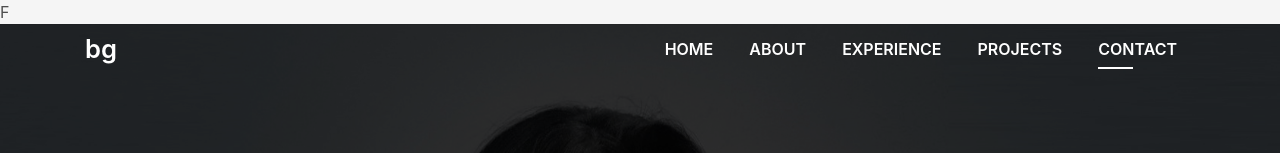
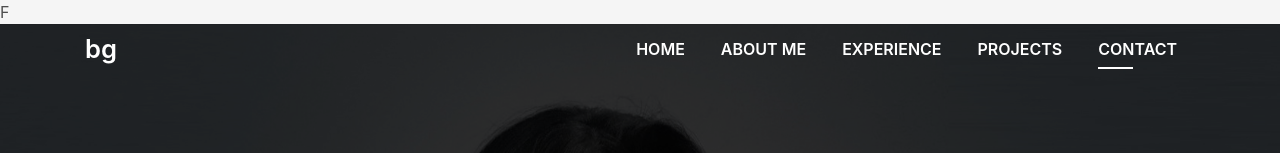
Before and after one commit to bhrunaligokhe/bhrunaligokhe.github.io, a plain HTML site: page index.html in a window 1280 px wide. Shown: the top 153 px of the page. Drawn offline with Linux system fonts and the light colour scheme; files whose address does not match are found by name.

Commit message:
Update index.html

```diff
--- a/index.html
+++ b/index.html
@@ -50,7 +50,7 @@ F
             <a class="nav-link js-scroll active" href="#home">Home</a>
           </li>
           <li class="nav-item">
-            <a class="nav-link js-scroll" href="#about">About</a>
+            <a class="nav-link js-scroll" href="#about me">About me</a>
           </li>
           <li class="nav-item">
             <a class="nav-link js-scroll" href="#experience">Experience</a>
```
